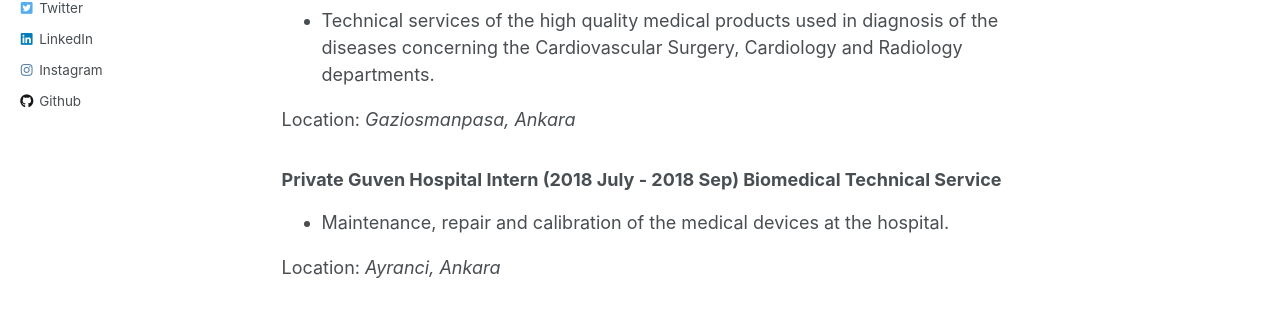
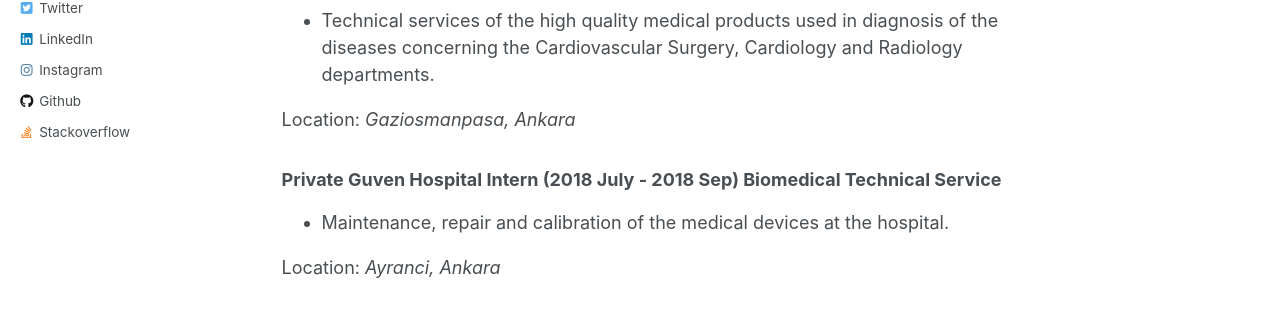
Before and after one commit to BoraKis/borakis.github.io, a Jekyll site: the page built from _pages/about.md, in a window 1280 px wide. Shown: the part 538-854 px from the top of the page. Built offline with Jekyll 4.4.1, drawn with Linux system fonts in a browser that asks for light colours.

Commit message:
Update _config.yml

```diff
--- a/_config.yml
+++ b/_config.yml
@@ -89,7 +89,7 @@ author:
   instagram        : "izzetborakis"
   linkedin         : "izzet-bora-kiş-1008999b"
   twitter          : "izzetborakis"
-  kaggle           : "bora19"
+  stackoverflow    : "bora-kış"
 
 
 # Reading Files
```
